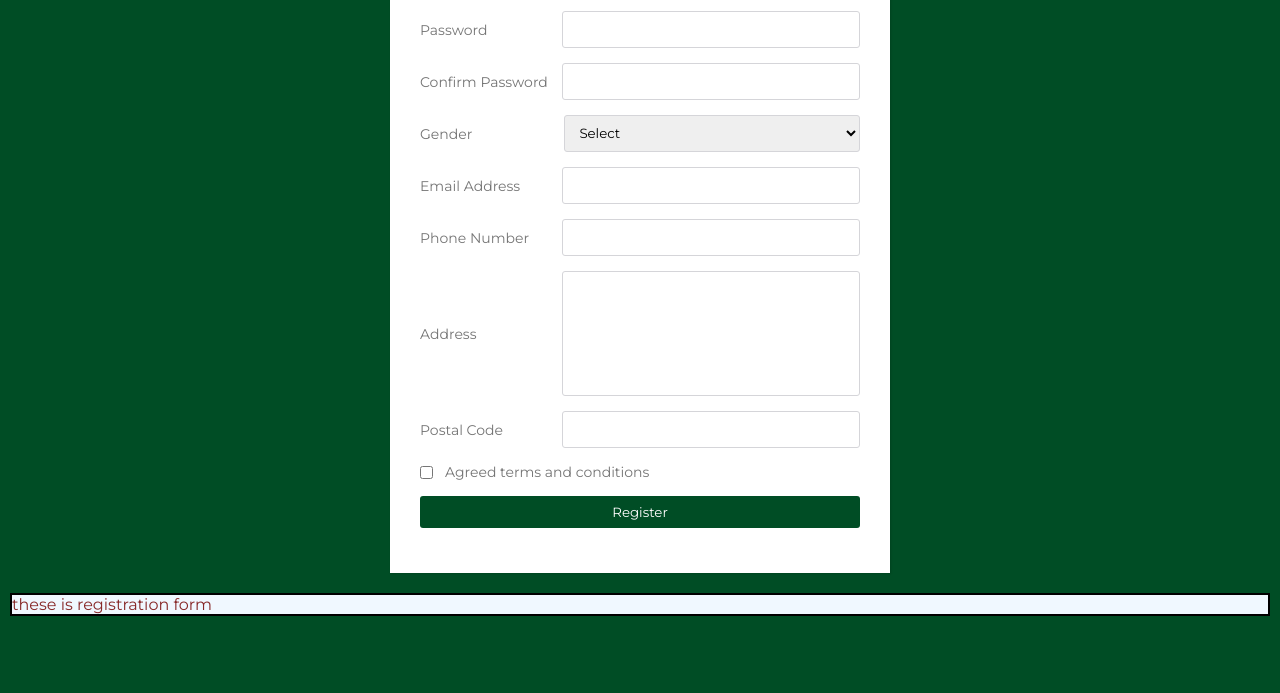
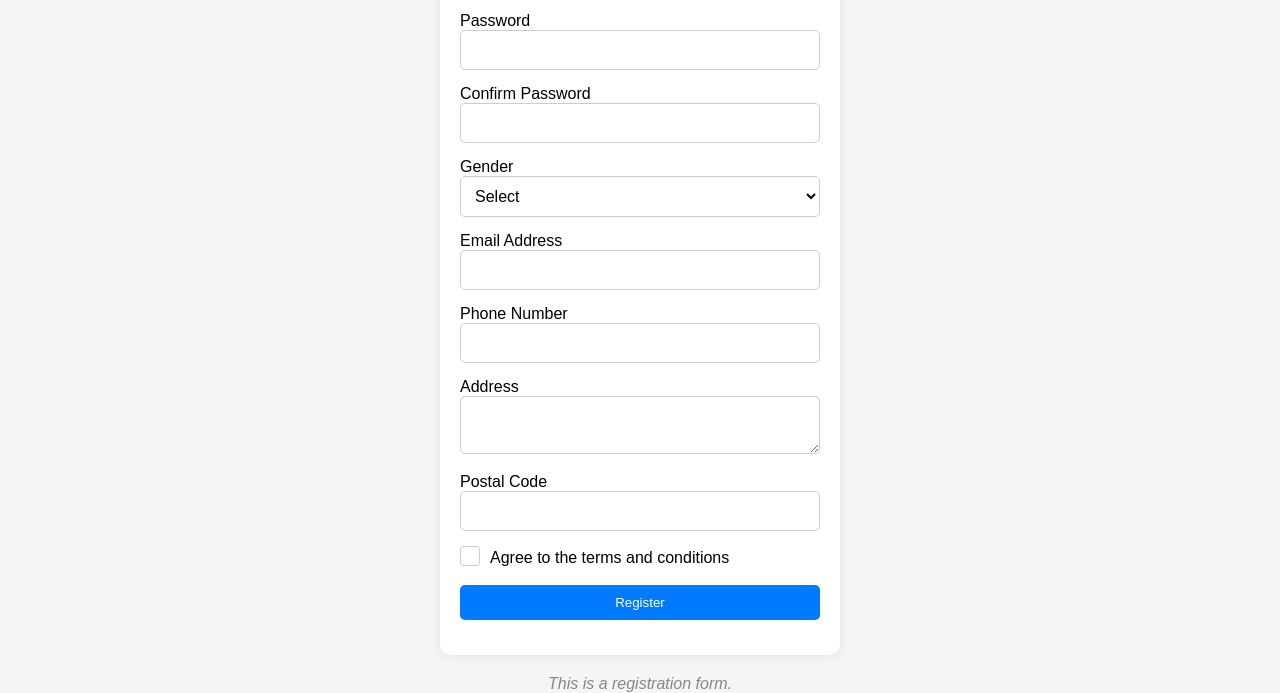
Before and after one commit to PrathamDhobe/Registration_form, a plain HTML site: page index.html in a window 1280 px wide. Shown: the part 197-890 px from the top of the page. Before the commit the page ends 813 px from the top, so only its background shows below. Drawn offline with Linux system fonts and the light colour scheme.

Commit message:
added some best practices

```diff
--- a/index.html
+++ b/index.html
@@ -12,65 +12,64 @@
 
 <body>
     <div class="wrapper">
-        <div class="title">Registration form</div>
-        <div class="form">
+        <div class="title">Registration Form</div>
+        <form class="form">
             <div class="input_field">
-                <label>First Name</label>
-                <input type="text" class="input">
+                <label for="firstName">First Name</label>
+                <input type="text" id="firstName" class="input" required>
             </div>
             <div class="input_field">
-                <label>Last Name</label>
-                <input type="text" class="input">
+                <label for="lastName">Last Name</label>
+                <input type="text" id="lastName" class="input" required>
             </div>
             <div class="input_field">
-                <label>Password</label>
-                <input type="password" class="input">
+                <label for="password">Password</label>
+                <input type="password" id="password" class="input" required>
             </div>
             <div class="input_field">
-                <label>Confirm Password</label>
-                <input type="password" class="input">
+                <label for="confirmPassword">Confirm Password</label>
+                <input type="password" id="confirmPassword" class="input" required>
             </div>
             <div class="input_field">
-                <label>Gender</label>
+                <label for="gender">Gender</label>
                 <div class="custom_select">
-                    <select>
+                    <select id="gender" required>
                         <option value="">Select</option>
-                        <option value="">Male</option>
-                        <option value="">Female</option>
+                        <option value="male">Male</option>
+                        <option value="female">Female</option>
                     </select>
                 </div>
             </div>
             <div class="input_field">
-                <label>Email Address</label>
-                <input type="email" class="input">
+                <label for="email">Email Address</label>
+                <input type="email" id="email" class="input" required>
             </div>
             <div class="input_field">
-                <label>Phone Number</label>
-                <input type="text" class="input">
+                <label for="phone">Phone Number</label>
+                <input type="tel" id="phone" class="input" required>
             </div>
             <div class="input_field">
-                <label>Address</label>
-                <textarea class="textarea"></textarea>
+                <label for="address">Address</label>
+                <textarea id="address" class="textarea" required></textarea>
             </div>
             <div class="input_field">
-                <label>Postal Code</label>
-                <input type="text" class="input">
+                <label for="postalCode">Postal Code</label>
+                <input type="text" id="postalCode" class="input" required>
             </div>
             <div class="input_field terms">
                 <label class="check">
-                <input type="checkbox">
-                <span class="checkmark"></span>
-               </label>
-                <p>Agreed terms and conditions</p>
+                    <input type="checkbox" id="terms" required>
+                    <span class="checkmark"></span>
+                </label>
+                <p>Agree to the terms and conditions</p>
             </div>
             <div class="input_field">
                 <input type="submit" value="Register" class="btn">
             </div>
-        </div>
+        </form>
     </div>
 
-
-    <p class="gb">these is registration form</p>
+    <p class="gb">This is a registration form.</p>
 
 </body>
 
--- a/style.css
+++ b/style.css
@@ -1,136 +1,129 @@
-@import url('https://fonts.googleapis.com/css2?family=Montserrat&display=swap');
 * {
     margin: 0;
     padding: 0;
+    font-family: 'Poppins', sans-serif;
     box-sizing: border-box;
-    font-family: 'Montserrat', sans-serif;
 }
 
 body {
-    background: #004d25;
-    padding: 0 10px;
+    background-color: #f5f5f5;
 }
 
 .wrapper {
-    max-width: 500px;
-    width: 100%;
+    max-width: 400px;
+    margin: 0 auto;
+    padding: 20px;
     background: #fff;
-    margin: 20px auto;
-    padding: 30px;
-    box-shadow: 1px 1px 2px rgba(0, 0, 0, 0.125);
+    border-radius: 10px;
+    box-shadow: 0 0 10px rgba(0, 0, 0, 0.1);
 }
 
-.wrapper .title {
-    font-size: 24px;
-    font-weight: 700;
-    margin-bottom: 25px;
-    color: #004d25;
-    text-transform: uppercase;
+.title {
+    font-weight: 600;
+    font-size: 20px;
     text-align: center;
+    margin-bottom: 20px;
 }
 
-.wrapper .form {
-    width: 100%;
+.form {
+    display: flex;
+    flex-wrap: wrap;
 }
 
-.wrapper .form .input_field {
+.input_field {
+    width: 100%;
     margin-bottom: 15px;
+}
+
+.label {
+    display: block;
+    font-weight: 500;
+    margin-bottom: 5px;
+}
+
+.input {
+    width: 100%;
+    padding: 10px;
+    border: 1px solid #ccc;
+    border-radius: 5px;
+    font-size: 16px;
+}
+
+.custom_select select {
+    width: 100%;
+    padding: 10px;
+    border: 1px solid #ccc;
+    border-radius: 5px;
+    font-size: 16px;
+    background-color: white;
+}
+
+.textarea {
+    width: 100%;
+    padding: 10px;
+    border: 1px solid #ccc;
+    border-radius: 5px;
+    font-size: 16px;
+}
+
+.terms {
     display: flex;
     align-items: center;
 }
 
-.wrapper .form .input_field label {
-    width: 200px;
-    color: #757575;
+.check {
+    position: relative;
     margin-right: 10px;
-    font-size: 14px;
 }
 
-.wrapper .form .input_field .input,
-.wrapper .form .input_field .textarea {
-    width: 100%;
-    outline: none;
-    border: 1px solid #d5d5d9;
-    font-size: 15px;
-    padding: 8px 10px;
-    border-radius: 3px;
-    transition: all 0.3s ease;
-}
-
-.wrapper .form .input_field .textarea {
-    resize: none;
-    height: 125px;
-}
-
-.wrapper .form .input_field .custom_select {
-    position: relative;
-    width: 100%;
-    height: 37px;
-}
-
-.wrapper .form .input_field .custom_select select {
-    border: 1px solid #d5d5d9;
-    width: 100%;
-    height: 100%;
-    padding: 8px 10px;
-    border-radius: 3px;
-    outline: none;
-}
-
-.wrapper .form .input_field .input:focus,
-.wrapper .form .input_field .textarea:focus,
-.wrapper .form .input_field select:focus {
-    border: 1px solid #004d25;
-}
-
-.wrapper .form .input_field p {
-    font-size: 14px;
-    color: #757575;
-}
-
-.wrapper .form .input_field .check {
-    /**/
-    width: 15px;
-    height: 15px;
-    position: relative;
-    display: block;
+.check input {
+    position: absolute;
+    opacity: 0;
     cursor: pointer;
 }
 
-.wrapper .form .input_field .btn {
-    width: 100%;
-    padding: 8px 10px;
-    border: 0;
-    background: #004d25;
-    color: #fff;
-    cursor: pointer;
+.checkmark {
+    position: relative;
+    display: inline-block;
+    width: 20px;
+    height: 20px;
+    border: 1px solid #ccc;
     border-radius: 3px;
-    outline: none;
 }
 
-.wrapper .form .input_field :last-child {
-    margin-bottom: 0;
+.checkmark::before {
+    content: "";
+    position: absolute;
+    display: none;
+    left: 6px;
+    top: 2px;
+    width: 6px;
+    height: 12px;
+    border: solid #333;
+    border-width: 0 3px 3px 0;
+    transform: rotate(45deg);
 }
 
-.wrapper .form .input_field .btn:hover {
-    background: #48bf53;
+.check input:checked ~ .checkmark::before {
+    display: block;
 }
 
-@media(max-width: 420px) {
-    .wrapper .form .input_field {
-        flex-direction: column;
-        align-items: flex-start;
-    }
-    .wrapper .form .input_field label {
-        margin-bottom: 5px;
-    }
-    .wrapper .form .input_field.terms {
-        flex-direction: row;
-    }
+.btn {
+    width: 100%;
+    padding: 10px;
+    background: #007BFF;
+    color: #fff;
+    border: 0;
+    border-radius: 5px;
+    font-weight: 500;
+    cursor: pointer;
 }
 
 .gb {
-    color: rgb(135, 40, 40);
-    background-color: aliceblue;
-    border: 2px solid black;
+    text-align: center;
+    margin-top: 20px;
+    font-style: italic;
+    color: #888;
 }
+
+/* Add media queries for responsiveness if needed */
```
